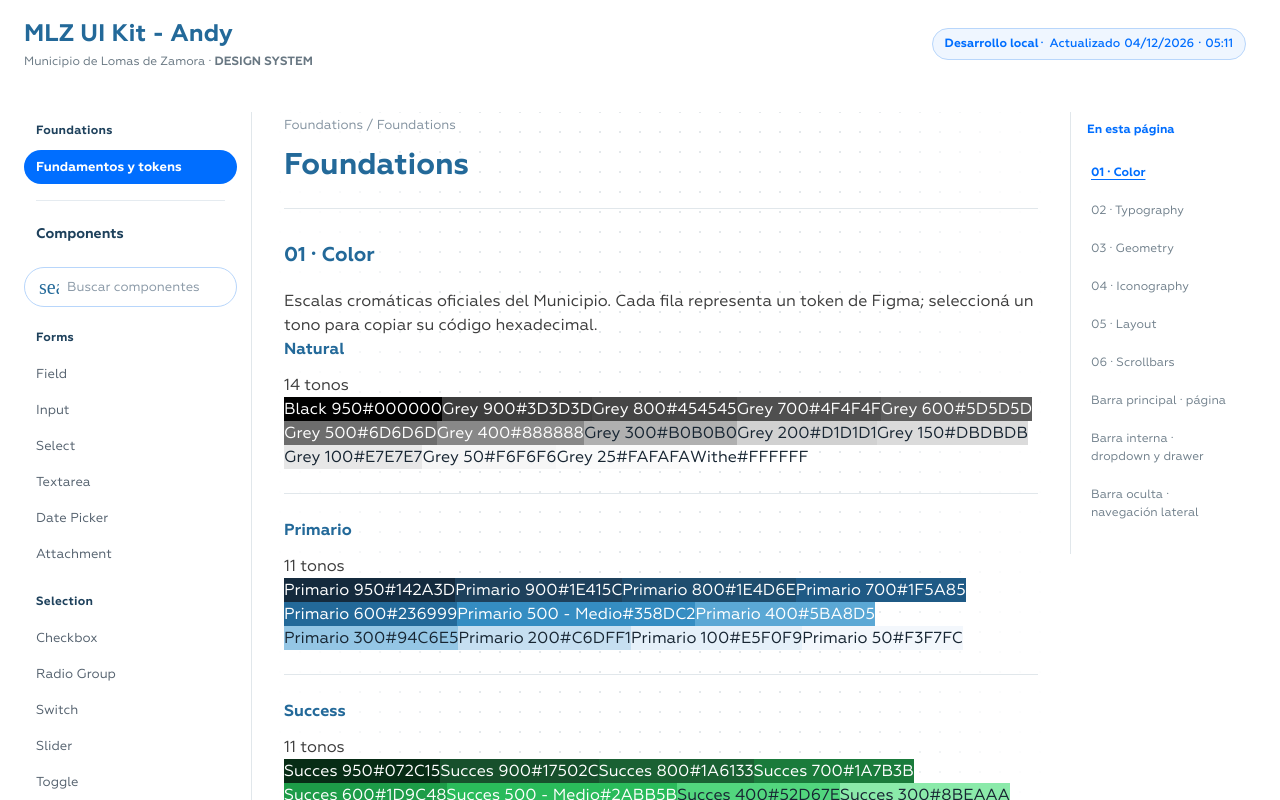
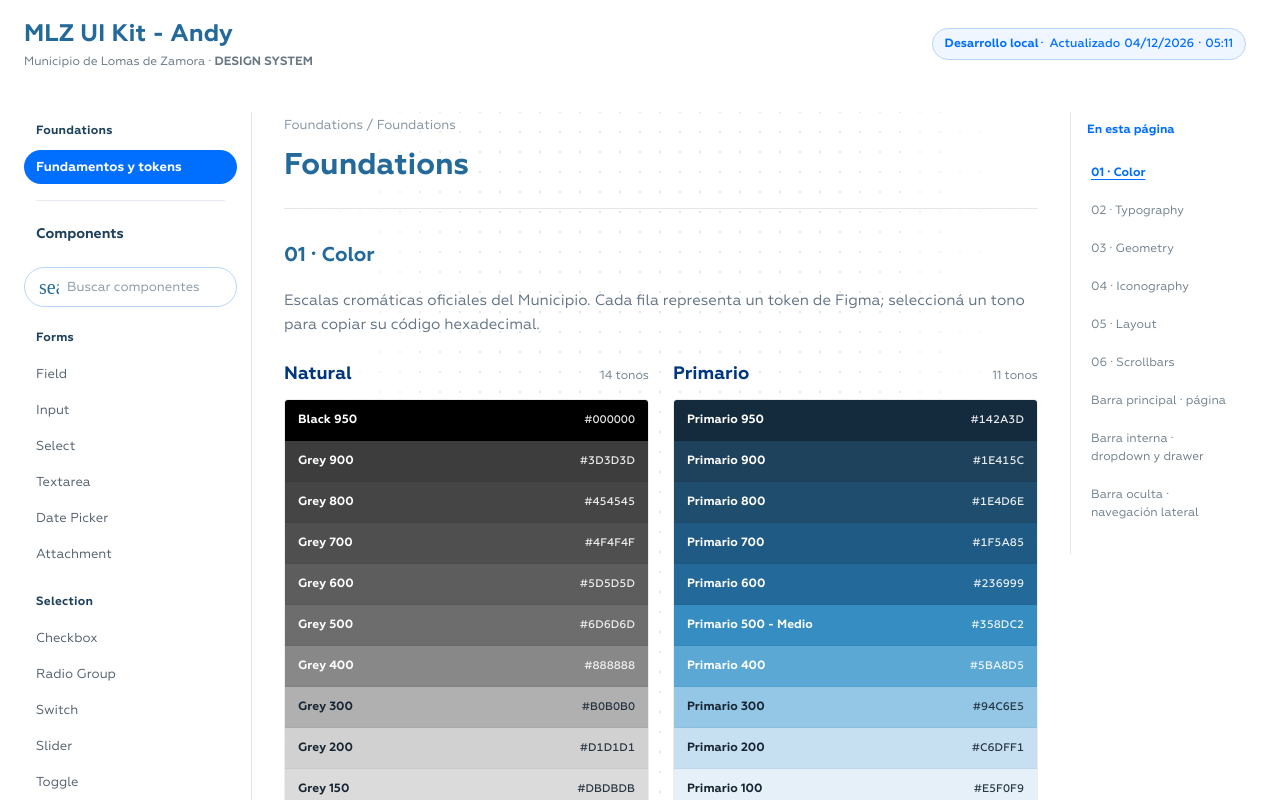
Before and after one commit to SantiagoM96/mlz-muni, a React (Vite) app: page /ui-kit-andy/fundamentos in a window 1280 px wide. Shown: the top 800 px of the page. Built offline with nearby package versions, Linux system fonts and the light colour scheme; a web font is replaced by a local one.

Commit message:
style(foundations): two-column flat token strips with readable contrast and copy states

```diff
--- a/src/pages/andy-kit/color-tokens-gallery.css
+++ b/src/pages/andy-kit/color-tokens-gallery.css
@@ -1,22 +1,20 @@
-.andy-color-library{color:#3d3d3d;display:flex;flex-direction:column;align-items:stretch}
-.andy-color-library-preview{position:relative;min-width:0}
-.andy-color-library-preview.is-collapsed::after{content:'';position:absolute;inset:auto 0 0;z-index:1;height:155px;background:linear-gradient(to bottom,rgba(255,255,255,0),rgba(255,255,255,.68) 48%,#fff 96%);pointer-events:none}
-.andy-color-library-expand{position:relative;z-index:2;align-self:center;display:inline-flex;align-items:center;justify-content:center;gap:var(--mlz-space-8);min-height:48px;padding:var(--mlz-space-8) var(--mlz-space-16);border:1px solid var(--a-stroke,#5ba8d5);border-radius:var(--mlz-radius-sm);background:#fff;color:var(--a-blue,#236999);font:700 16px/24px Geometria,'Century Gothic',Arial,sans-serif;cursor:pointer}
-.andy-color-library-preview.is-collapsed + .andy-color-library-expand{margin-top:-62px}
-.andy-color-library-preview.is-expanded + .andy-color-library-expand{margin-top:var(--mlz-space-12)}
-.andy-color-library-expand:hover{border-color:var(--a-blue,#236999);background:#edf6fb}
-.andy-color-library-expand:focus-visible{outline:2px solid var(--a-info,#006eff);outline-offset:2px}
-.andy-color-family{margin:0 0 var(--mlz-space-24)}
-.andy-color-family:last-child{margin-bottom:0}
-.andy-color-family:not(:last-child){padding-bottom:var(--mlz-space-24);border-bottom:1px solid #e1e7eb}
-.andy-color-family-title{margin:0 0 var(--mlz-space-12);color:#236999;font-size:16px;line-height:24px;font-weight:700}
-.andy-color-grid{display:grid;grid-template-columns:repeat(auto-fill,minmax(140px,1fr));gap:var(--mlz-space-12)}
-.andy-color-tile{min-width:0;display:flex;flex-direction:column;overflow:hidden;padding:0;border:1px solid #e1e7eb;border-radius:var(--mlz-radius-md);background:#fff;text-align:left;cursor:pointer;transition:border-color .15s,box-shadow .15s}
-.andy-color-tile:hover{border-color:#5ba8d5;box-shadow:0 4px 12px #174d7012}
-.andy-color-tile:focus-visible{outline:2px solid #006eff;outline-offset:2px}
-.andy-color-tile-swatch{height:76px;width:100%;border-bottom:1px solid #0000000d}
-.andy-color-tile-details{min-width:0;display:flex;flex-direction:column;gap:var(--mlz-space-2);padding:var(--mlz-space-10) var(--mlz-space-12)}
-.andy-color-tile-label{color:#3d3d3d;font-size:14px;line-height:20px;font-weight:700;overflow-wrap:anywhere}
-.andy-color-tile-hex{color:#236999;font-size:13px;line-height:20px;font-weight:500}
-@media(max-width:680px){.andy-color-grid{grid-template-columns:repeat(2,minmax(0,1fr));gap:var(--mlz-space-10)}.andy-color-tile-swatch{height:65px}}
-@media(max-width:360px){.andy-color-grid{grid-template-columns:1fr}}
+/* Tokens Figma: escalas planas, no tarjetas individuales. */
+.andy-color-library{display:flex;flex-direction:column;gap:var(--mlz-space-24);min-width:0}
+.andy-color-library-intro{margin:0;max-width:760px;font-size:15px;line-height:24px;color:#657585}
+.andy-color-library-preview{display:grid;grid-template-columns:repeat(2,minmax(0,1fr));gap:var(--mlz-space-32) var(--mlz-space-24);align-items:start}
+.andy-color-family{margin:0;min-width:0;padding:0;border:0}
+.andy-color-family:not(:last-child){padding:0;border:0}
+.andy-color-family-header{display:flex;justify-content:space-between;align-items:baseline;gap:12px;margin-bottom:12px}
+.andy-color-family-title{margin:0;color:#00377f;font-size:18px;line-height:26px;font-weight:700}
+.andy-color-family-header>span{font-size:12px;color:#71808c;white-space:nowrap}
+.andy-color-scale{display:flex;flex-direction:column;overflow:hidden;border:1px solid #00000012;border-radius:var(--mlz-radius-sm)}
+.andy-color-scale-row{display:flex;align-items:center;justify-content:space-between;gap:12px;width:100%;min-height:41px;border:0;border-bottom:1px solid #0000000a;padding:7px 13px;text-align:left;cursor:pointer;font:500 12px/18px Geometria,'Century Gothic',Arial,sans-serif;transition:filter .14s}
+.andy-color-scale-row:last-child{border-bottom:0}
+.andy-color-scale-row:hover{filter:brightness(.94)}
+.andy-color-scale-row:focus-visible{position:relative;z-index:1;outline:2px solid #006eff;outline-offset:-3px}
+.andy-color-scale-name{min-width:0;overflow-wrap:anywhere;font-weight:700}
+.andy-color-scale-code{display:inline-flex;align-items:center;justify-content:flex-end;gap:5px;white-space:nowrap;font-size:11px;font-weight:500;opacity:.9;font-variant-numeric:tabular-nums}
+.andy-color-library-expand{display:inline-flex;align-self:center;align-items:center;justify-content:center;gap:8px;min-height:44px;padding:8px 16px;border:1px solid #99c5ff;border-radius:var(--mlz-radius-lg);background:#fff;color:#00377f;font:700 14px/22px Geometria,'Century Gothic',Arial,sans-serif;cursor:pointer}
+.andy-color-library-expand:hover{background:#e5f0ff}
+.andy-color-library-expand:focus-visible{outline:2px solid #006eff;outline-offset:2px}
+@media(max-width:700px){.andy-color-library-preview{grid-template-columns:1fr;gap:var(--mlz-space-24)}}
```
